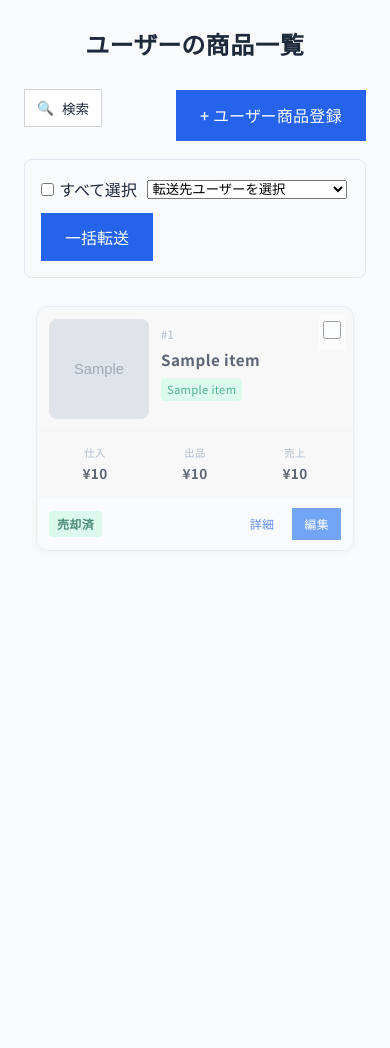
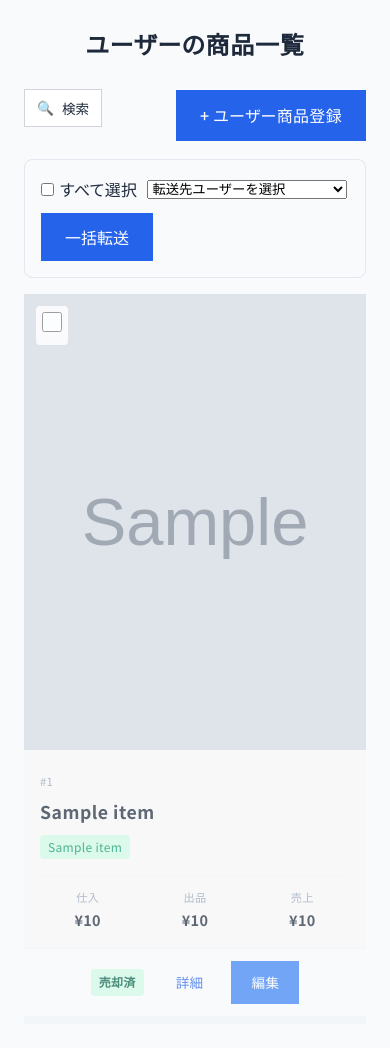
Before and after one commit to kaika-official-0620/merchandise-management, a Python web app: template templates/admin/user_products.html in a window 390 px wide. Before the commit the page ends 551 px from the top, so only its background shows below. Run offline with Jinja, Linux system fonts and the light colour scheme; the template is opened without the code that fills it: most values are stand-ins (such as "Sample title", 1, 10 or a date in 2020); grey boxes marked "Sample" are stand-in pictures.

Commit message:
Add files via upload

```diff
--- a/templates/admin/user_products.html
+++ b/templates/admin/user_products.html
@@ -570,7 +570,7 @@
     }
 }
 
-/* モバイル用カード表示 - 縦スクロール */
+/* モバイル用カード表示 - 縦スクロール・大画像 */
 .mobile-cards-wrapper {
     display: none;
 }
@@ -591,17 +591,18 @@
 
     .mobile-cards {
         display: block;
-        padding: 12px;
+        padding: 0;
     }
 
     /* カードを縦に並べて表示 */
     .user-item-card {
         background: white;
-        border: 1px solid #e2e8f0;
-        border-radius: 12px;
-        margin-bottom: 16px;
+        border: none;
+        border-bottom: 8px solid #f1f5f9;
+        border-radius: 0;
+        margin-bottom: 0;
         overflow: hidden;
-        box-shadow: 0 2px 8px rgba(0,0,0,0.06);
+        box-shadow: none;
     }
 
     .user-item-card.card-sold {
@@ -609,28 +610,29 @@
         background: #f8f8f8;
     }
 
-    /* カードヘッダー */
+    /* カードヘッダーを縦並びに（画像を上に） */
     .user-card-header {
         display: flex;
-        padding: 12px;
-        gap: 12px;
-        border-bottom: 1px solid #f1f5f9;
+        flex-direction: column;
+        padding: 0;
+        gap: 0;
+        border-bottom: none;
         position: relative;
     }
 
-    /* 商品画像 - 横スクロール対応 */
+    /* 商品画像を大きく表示 */
     .user-card-photo {
-        width: 100px;
-        height: 100px;
-        flex-shrink: 0;
-        overflow: hidden;
-        border-radius: 8px;
+        width: 100%;
+        height: auto;
+        aspect-ratio: 3 / 4;
+        background: #f8f8f8;
     }
 
     .user-card-photo img {
         width: 100%;
         height: 100%;
         object-fit: cover;
+        border-radius: 0;
         cursor: pointer;
     }
 
@@ -642,7 +644,7 @@
         align-items: center;
         justify-content: center;
         color: #94a3b8;
-        font-size: 0.8rem;
+        font-size: 3rem;
     }
 
     /* スマホ用横スクロール画像 */
@@ -651,7 +653,7 @@
         overflow-x: auto;
         scroll-snap-type: x mandatory;
         -webkit-overflow-scrolling: touch;
-        gap: 4px;
+        gap: 0;
         width: 100%;
         height: 100%;
     }
@@ -659,39 +661,42 @@
         display: none;
     }
     .card-photo-scroll img {
-        flex-shrink: 0;
-        width: 100px;
-        height: 100px;
+        flex: 0 0 100%;
+        width: 100%;
+        height: 100%;
+        min-width: 100%;
         object-fit: cover;
+        border-radius: 0;
         scroll-snap-align: start;
         cursor: pointer;
     }
 
-    /* 複数画像ありのカード写真エリアを広げる */
+    /* 複数画像ありのカード写真エリア */
     .user-card-header.has-multi-photos .user-card-photo {
-        width: 160px;
-    }
-
-    /* チェックボックス */
+        width: 100%;
+    }
+
+    /* チェックボックスを画像上に配置 */
     .user-card-checkbox {
         position: absolute;
-        top: 8px;
-        right: 8px;
+        top: 12px;
+        left: 12px;
         z-index: 10;
         background: rgba(255,255,255,0.9);
-        padding: 4px;
+        padding: 6px;
         border-radius: 4px;
     }
 
     .user-card-checkbox input[type="checkbox"] {
-        width: 18px;
-        height: 18px;
+        width: 20px;
+        height: 20px;
     }
 
     /* 商品情報 */
     .user-card-title {
-        flex: 1;
-        min-width: 0;
+        padding: 16px;
+        width: 100%;
+        box-sizing: border-box;
     }
 
     .user-card-id {
@@ -701,35 +706,33 @@
 
     .user-card-title h3 {
         margin: 4px 0;
-        font-size: 0.95rem;
+        font-size: 1.1rem;
         font-weight: 600;
         color: #1e293b;
-        line-height: 1.3;
-        display: -webkit-box;
-        -webkit-line-clamp: 2;
-        -webkit-box-orient: vertical;
-        overflow: hidden;
+        white-space: normal;
     }
 
     .user-card-owner {
-        font-size: 0.7rem;
+        font-size: 0.75rem;
         color: #059669;
         background: #d1fae5;
-        padding: 2px 6px;
+        padding: 2px 8px;
         border-radius: 4px;
         display: inline-block;
         margin-top: 4px;
     }
 
     .user-card-body {
-        padding: 12px;
+        padding: 0 16px 16px;
     }
 
     .user-card-info-grid {
         display: grid;
         grid-template-columns: repeat(3, 1fr);
-        gap: 8px;
+        gap: 12px;
         text-align: center;
+        padding-top: 12px;
+        border-top: 1px solid #f1f5f9;
     }
 
     .user-card-info-item {
@@ -738,12 +741,12 @@
     }
 
     .user-card-info-label {
-        font-size: 0.65rem;
+        font-size: 0.7rem;
         color: #94a3b8;
     }
 
     .user-card-info-value {
-        font-size: 0.85rem;
+        font-size: 0.9rem;
         font-weight: 600;
         color: #1e293b;
     }
@@ -757,23 +760,23 @@
     }
 
     .user-card-footer {
-        padding: 10px 12px;
+        padding: 12px 16px;
         background: #f8fafc;
         display: flex;
-        justify-content: space-between;
+        justify-content: center;
         align-items: center;
-        gap: 8px;
+        gap: 12px;
         border-top: 1px solid #f1f5f9;
     }
 
     .user-card-footer .btn {
-        padding: 6px 12px;
-        font-size: 0.75rem;
+        padding: 10px 20px;
+        font-size: 0.85rem;
     }
 
     .user-card-actions {
         display: flex;
-        gap: 6px;
+        gap: 8px;
     }
 
     .btn-edit {
```
Also changed, not shown: templates/admin/admin_items.html (+54 -51 lines), templates/index.html (+43 -39 lines).
